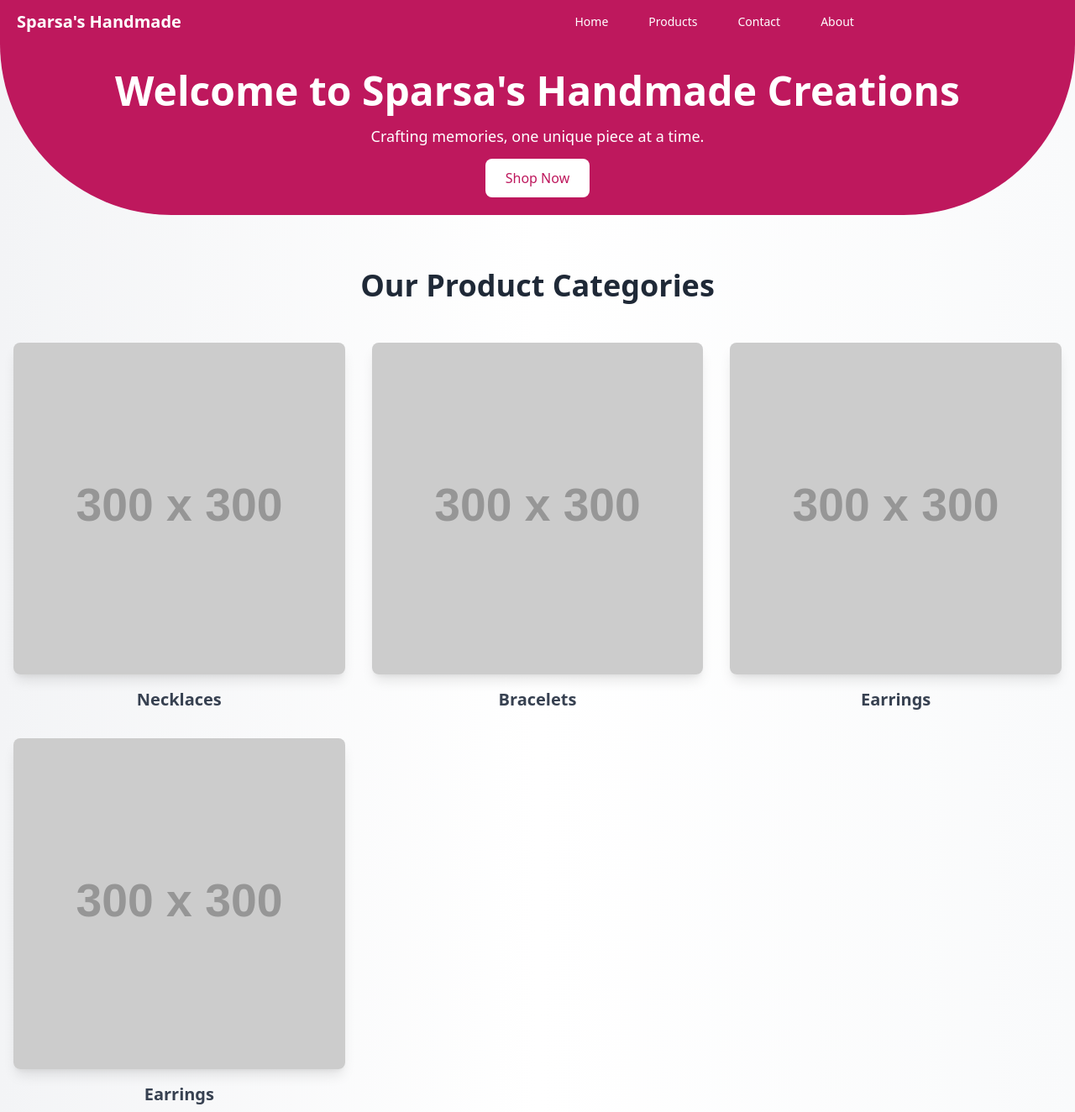
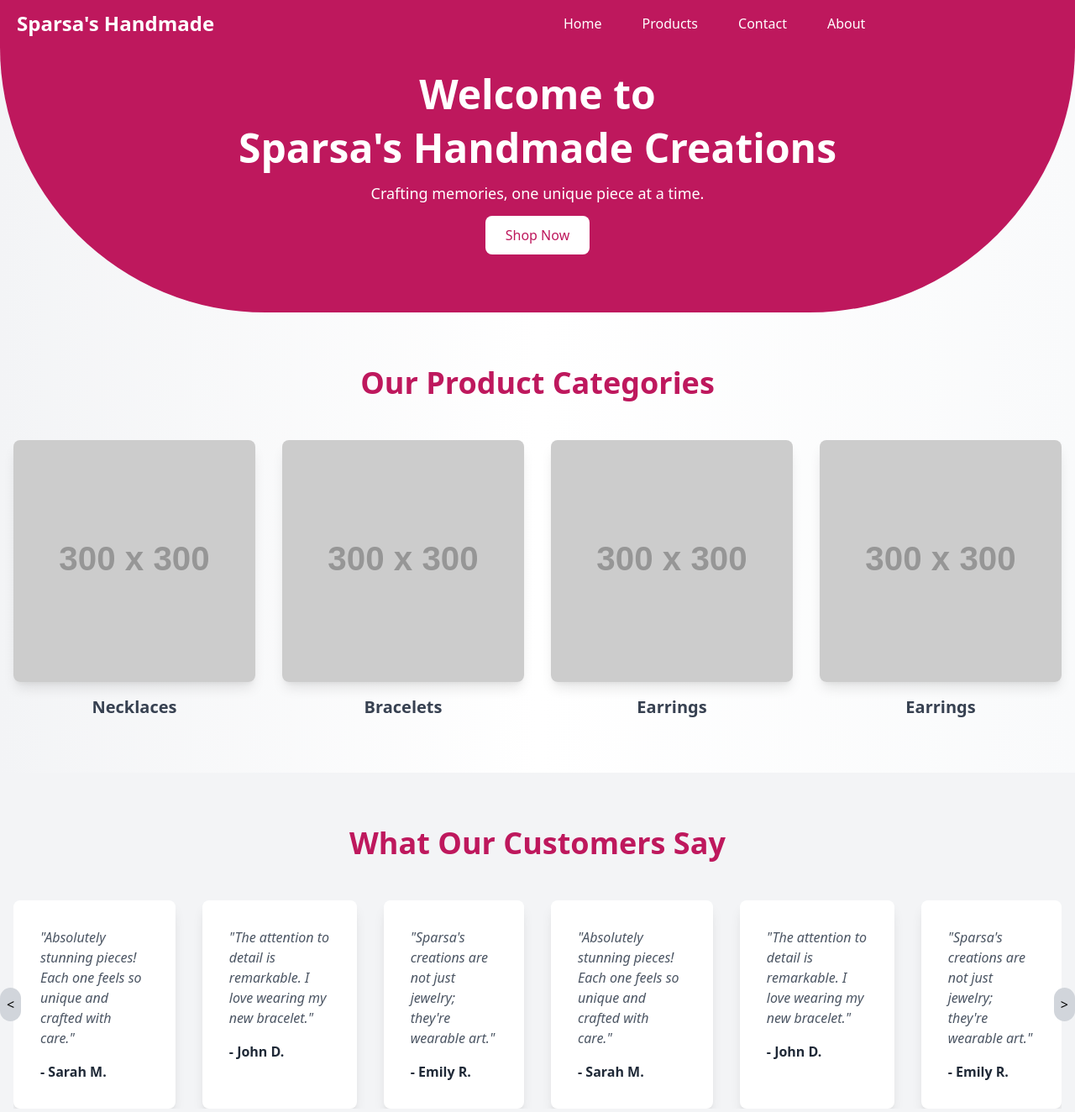
Before and after one commit to raghunath704/Sparsas, a plain HTML site: page index.html in a window 1280 px wide. Shown: the top 1324 px of the page at 84% size. Drawn offline with nearby package versions, Linux system fonts and the light colour scheme; placeholder pictures from the web are drawn by us.

Commit message:
Added design

```diff
--- a/index.html
+++ b/index.html
@@ -3,17 +3,17 @@
 <head>
     <meta charset="UTF-8">
     <meta name="viewport" content="width=device-width, initial-scale=1.0">
-    <title>Sparsa's Handmade Jewellery</title>
+    <title>Sparsa's Handmade</title>
     <link href="https://unpkg.com/tailwindcss@^1.0/dist/tailwind.min.css" rel="stylesheet">
     <link rel="stylesheet" href="tailwind.css">
 </head>
 <body class="font-sans bg-gray-100">
     <!-- Navigation Bar -->
-    <nav class="flex bg-pink-700 p-2 ">
-        <a href="index.html" class=" flex-none w-1/3 text-white text-xl font-bold pl-3 flex items-center">
+    <nav class="sticky top-0 z-50 flex bg-pink-700 p-2 overflow-hidden">
+      <a href="index.html" class="hidden lg:flex flex-none w-1/3 text-white text-2xl font-bold pl-3 flex items-center">
           Sparsa's Handmade
       </a>
-        <div class="flex-1 text-sm flex justify-center items-center space-x-4">
+      <div class="flex-1 text-sm md:text-md lg:text-base flex justify-center items-center space-x-4">
           <a href="index.html" class="text-white py-2 px-4 hover:text-black">Home</a>
           <a href="products.html" class="text-white py-2 px-4 hover:text-black">Products</a>
           <a href="contact.html" class="text-white py-2 px-4 hover:text-black">Contact</a>
@@ -26,15 +26,17 @@
 <section id="home" class="bg-gradient-to-r from-gray-100 via-white to-gray-50">
   <!-- Banner -->
 
-  <div class=" bg-cover   flex items-center justify-center bg-pink-700 rounded-b-full");">
+  <div class=" bg-cover   flex items-center justify-center bg-pink-700 rounded-b-full pb-12">
 
     <div class="text-center text-white backdrop-blur-sm bg-black/50 p-8 rounded-lg">
 
-      <h1 class="text-5xl font-extrabold mb-4 animate-fade-in">Welcome to Sparsa's Handmade Creations</h1>
+      <h1 class=" text-3xl lg:text-5xl font-extrabold mb-4 animate-fade-in">Welcome to</h1>
 
-      <p class="text-lg font-light mb-6 animate-slide-in">Crafting memories, one unique piece at a time.</p>
+      <h1 class=" text-3xl lg:text-5xl font-extrabold mb-4 animate-fade-in">Sparsa's Handmade Creations</h1>
 
-      <a id="productBtn" href="products.html" class="px-6 py-3 bg-white rounded-lg text-pink-700 hover: transition">Shop Now</a>
+      <p class=" text-sm lg:text-lg font-light mb-6 animate-slide-in">Crafting memories, one unique piece at a time.</p>
+
+      <a id="productBtn" href="products.html" class=" px-4 py-2 lg:px-6 lg:py-3 bg-white rounded-lg text-pink-700  ">Shop Now</a>
 
     </div>
 
@@ -46,9 +48,9 @@
 
   <div class="py-16 ">
 
-    <h2 class="text-4xl font-bold text-center text-gray-800 mb-12">Our Product Categories</h2>
+    <h2 class=" text-2xl lg:text-4xl font-bold text-center text-pink-700 mb-12">Our Product Categories</h2>
 
-    <div class="container mx-auto grid grid-cols-1 sm:grid-cols-2 lg:grid-cols-3 gap-8 px-4">
+    <div class="container mx-auto grid grid-cols-2 sm:grid-cols-3 lg:grid-cols-4 gap-8 px-4">
 
       <!-- Category 1 -->
 
@@ -66,7 +68,7 @@
 
         </div>
 
-        <h3 class="mt-4 text-xl font-semibold text-gray-700">Necklaces</h3>
+        <h3 class="mt-4 text-md lg:text-xl font-semibold text-gray-700">Necklaces</h3>
 
       </div>
 
@@ -86,7 +88,7 @@
 
         </div>
 
-        <h3 class="mt-4 text-xl font-semibold text-gray-700">Bracelets</h3>
+        <h3 class="mt-4 text-md lg:text-xl font-semibold text-gray-700">Bracelets</h3>
 
       </div>
 
@@ -106,7 +108,7 @@
 
         </div>
 
-        <h3 class="mt-4 text-xl font-semibold text-gray-700">Earrings</h3>
+        <h3 class="mt-4 text-md lg:text-xl font-semibold text-gray-700">Earrings</h3>
 
       </div>
 
@@ -126,7 +128,7 @@
 
         </div>
 
-        <h3 class="mt-4 text-xl font-semibold text-gray-700">Earrings</h3>
+        <h3 class="mt-4 text-md lg:text-xl font-semibold text-gray-700">Earrings</h3>
 
       </div>
 
@@ -138,17 +140,47 @@
 
   <!-- Customer Satisfaction Slider -->
 
-  <div class="bg-gray-100 py-16">
+  <div class="bg-gray-100 py-16 ">
 
-    <h2 class="text-4xl font-bold text-center text-gray-800 mb-12">What Our Customers Say</h2>
+    <h2 class="text-2xl lg:text-4xl font-bold text-center text-pink-700 mb-12">What Our Customers Say</h2>
 
     <div class="relative container mx-auto px-4">
 
       <!-- Slider -->
 
-      <div class="overflow-hidden relative">
+      <div class="overflow-hidden relative ">
 
         <div class="flex gap-8 transition-transform duration-300" id="testimonial-slider">
+
+          <!-- Testimonial 1 -->
+
+          <div class="bg-white p-8 rounded-lg shadow-lg min-w-[300px]">
+
+            <p class="text-gray-600 italic mb-4">"Absolutely stunning pieces! Each one feels so unique and crafted with care."</p>
+
+            <h4 class="text-gray-800 font-bold">- Sarah M.</h4>
+
+          </div>
+
+          <!-- Testimonial 2 -->
+
+          <div class="bg-white p-8 rounded-lg shadow-lg min-w-[300px]">
+
+            <p class="text-gray-600 italic mb-4">"The attention to detail is remarkable. I love wearing my new bracelet."</p>
+
+            <h4 class="text-gray-800 font-bold">- John D.</h4>
+
+          </div>
+
+          <!-- Testimonial 3 -->
+
+          <div class="bg-white p-8 rounded-lg shadow-lg min-w-[300px]">
+
+            <p class="text-gray-600 italic mb-4">"Sparsa's creations are not just jewelry; they're wearable art."</p>
+
+            <h4 class="text-gray-800 font-bold">- Emily R.</h4>
+
+          </div>
 
           <!-- Testimonial 1 -->
 
--- a/tailwind.css
+++ b/tailwind.css
@@ -25,3 +25,7 @@
 .animate-slide-in {
   animation: slide-in 1.2s ease-in-out forwards;
 }
+
+nav a{
+  hover:font-bold;
+}
```
Also changed, not shown: about.html (+4 -12 lines), contact.html (+4 -4 lines), products.html (+4 -4 lines). Lines whose indentation alone changed are shown as unchanged.
